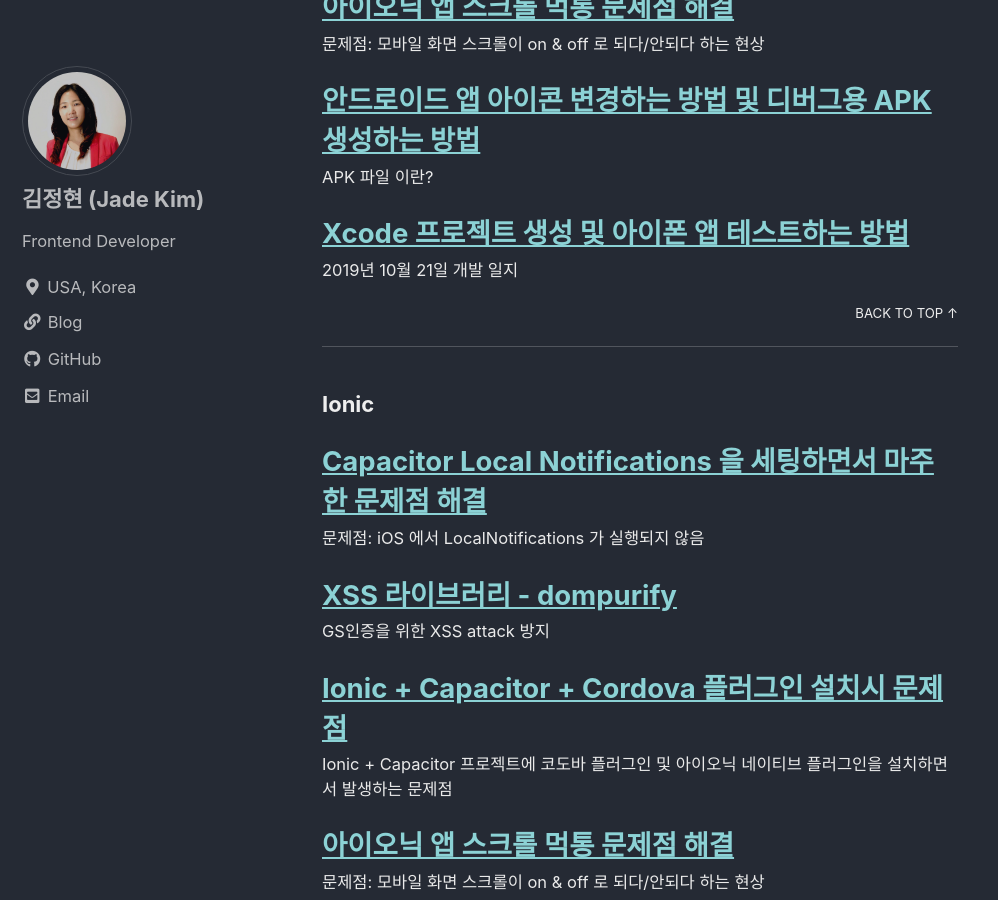
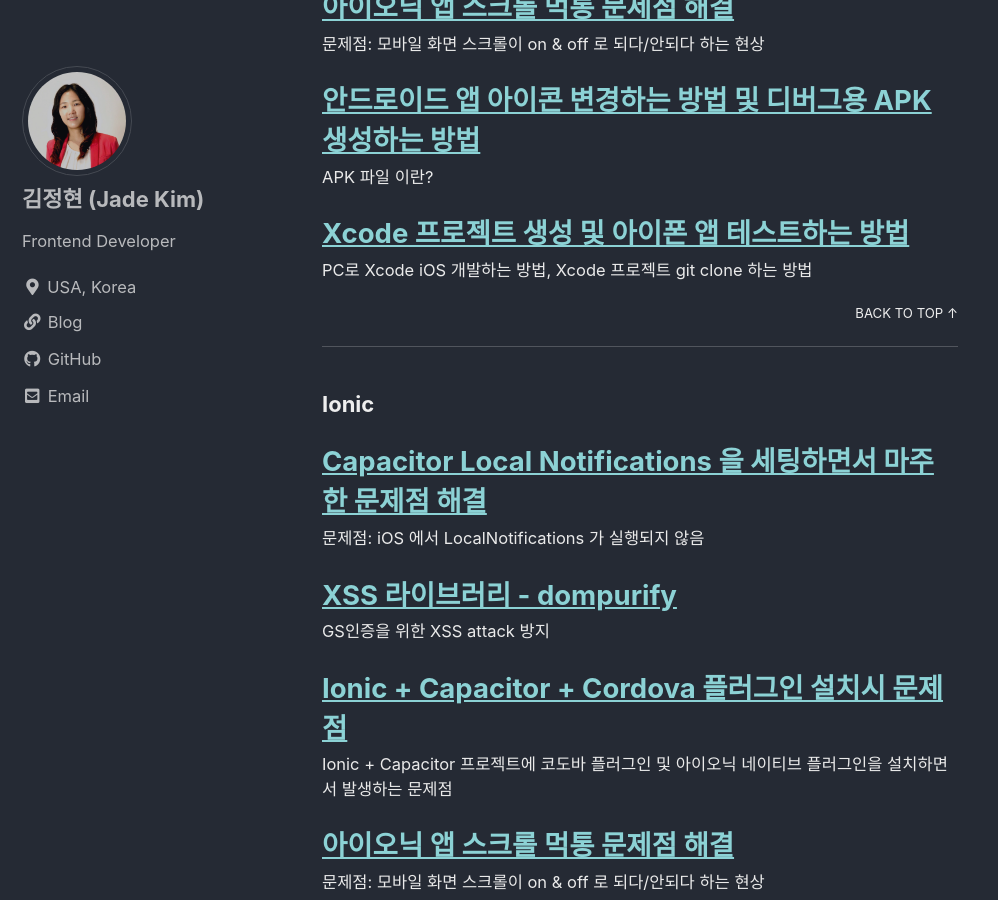
Before and after one commit to trevino-kim/github.io, a Jekyll site: the page built from _pages/tag-archive.md, in a window 1280 px wide and 900 px high, scrolled down 723 px. Shown: the whole window, without its empty margins (0-998 px from the left). Built offline with Jekyll 4.4.1, drawn with Linux system fonts in a browser that asks for light colours; cached includes are drawn as plain includes; some of the changed text lies outside the part shown.

Commit message:
Update 2019-10-21-Xcode-Project-Start-Test.md

```diff
--- a/_posts/2019-10-21-Xcode-Project-Start-Test.md
+++ b/_posts/2019-10-21-Xcode-Project-Start-Test.md
@@ -1,7 +1,9 @@
 ---
 title: "Xcode 프로젝트 생성 및 아이폰 앱 테스트하는 방법"
+excerpt: "PC로 Xcode iOS 개발하는 방법, Xcode 프로젝트 git clone 하는 방법"
 header:
   image: /assets/images/2019-10-21.jpg
+  teaser: /assets/images/2019-10-21.jpg
 categories:
     - iOS
 tags:
```
